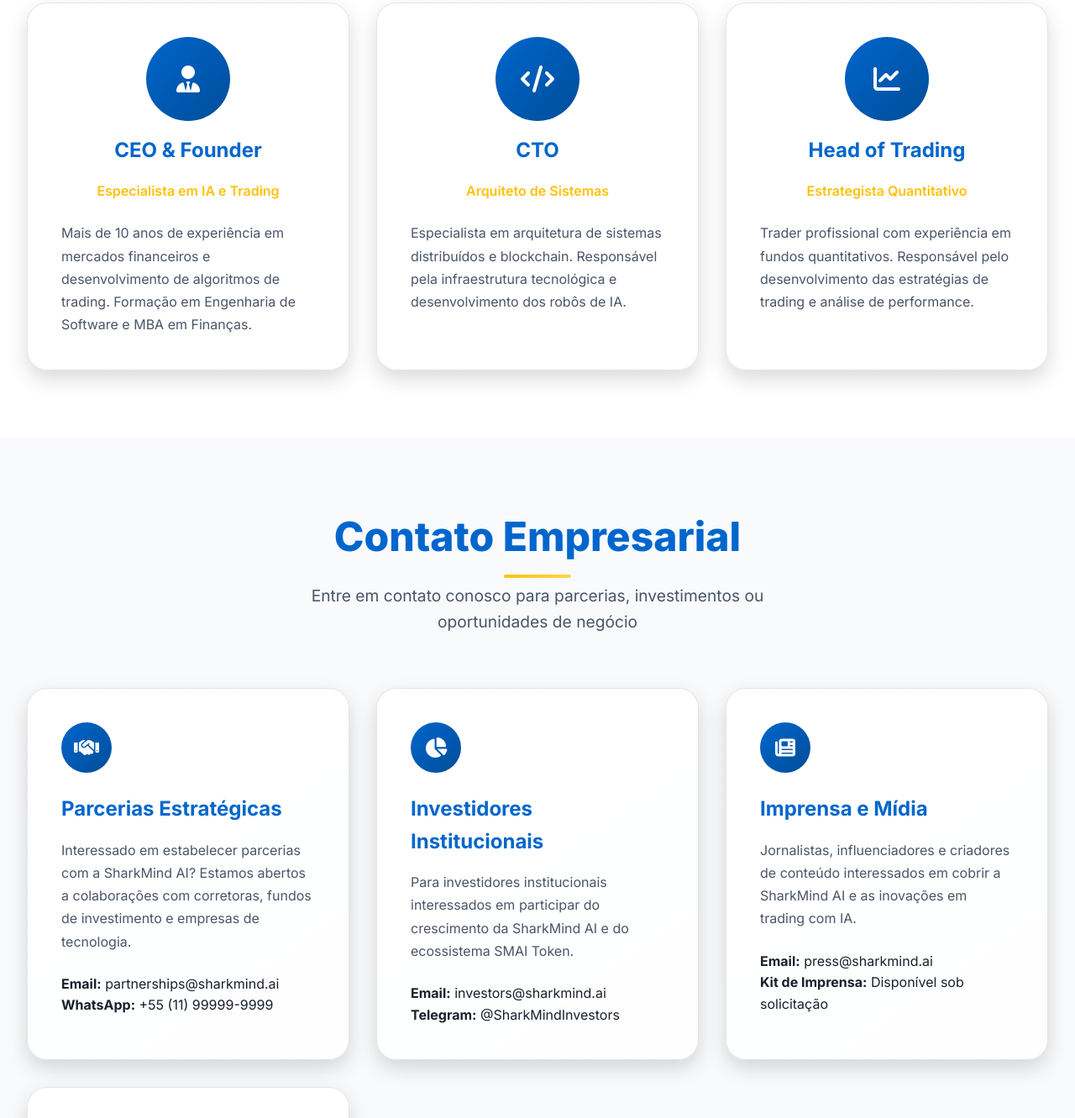
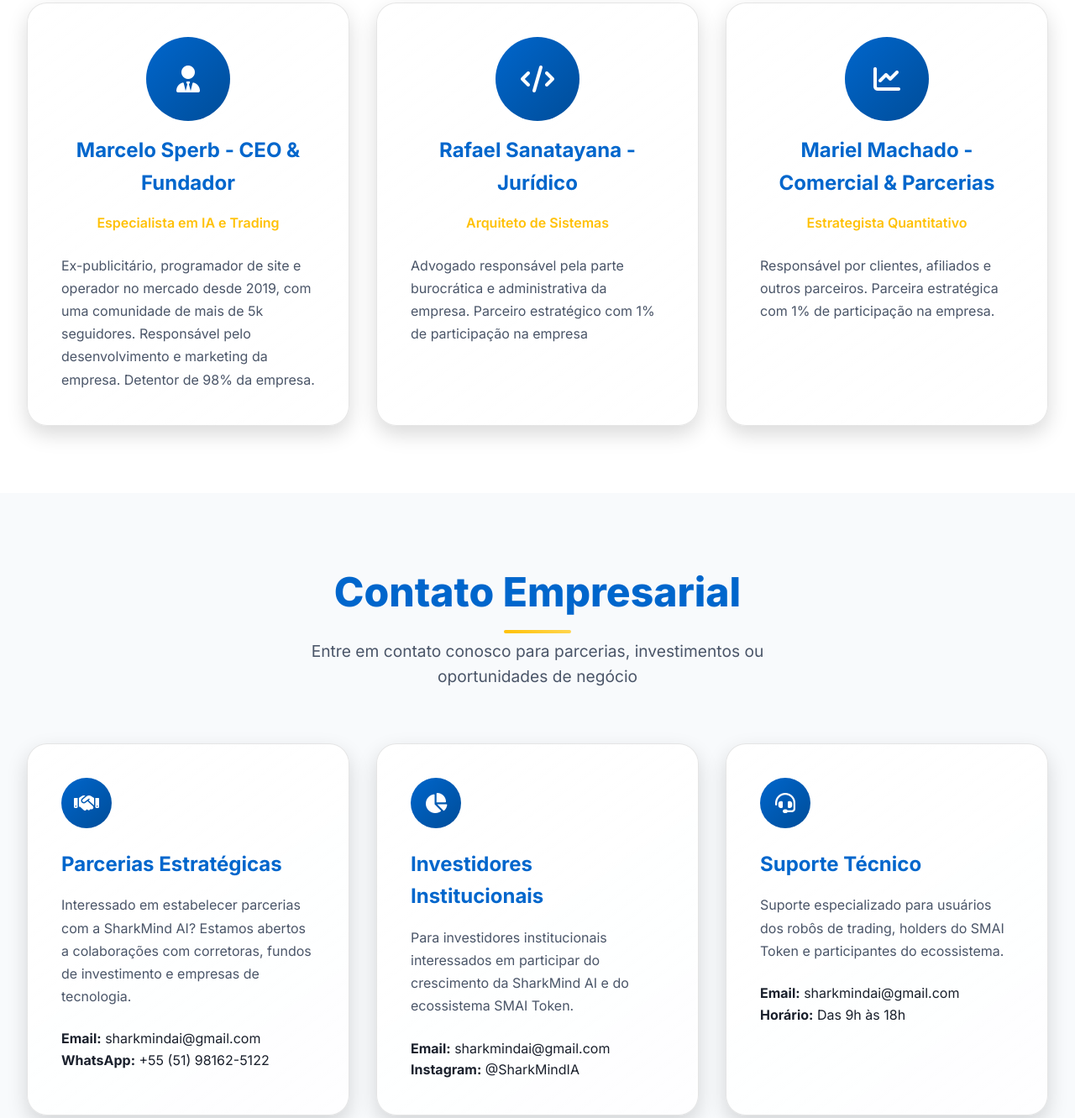
Before and after one commit to sperbtrader/alfasharksflow, a plain HTML site: page index.html in a window 1280 px wide. Shown: the part 9130-10461 px from the top of the page at 84% size. Drawn offline with Linux system fonts and the light colour scheme.

Commit message:
Update index.html

```diff
--- a/index.html
+++ b/index.html
@@ -1432,12 +1432,11 @@
                         <div style="width: 100px; height: 100px; background: var(--gradient-primary); border-radius: 50%; margin: 0 auto 1rem; display: flex; align-items: center; justify-content: center; color: white; font-size: 2rem;">
                             <i class="fas fa-user-tie"></i>
                         </div>
-                        <h3 class="card-title">CEO & Founder</h3>
+                        <h3 class="card-title">Marcelo Sperb - CEO & Fundador</h3>
                         <p style="color: var(--accent-gold); font-weight: 600; margin-bottom: 1rem;">Especialista em IA e Trading</p>
                     </div>
                     <p class="card-description">
-                        Mais de 10 anos de experiência em mercados financeiros e desenvolvimento de algoritmos de trading.
-                        Formação em Engenharia de Software e MBA em Finanças.
+                        Ex-publicitário, programador de site e operador no mercado desde 2019, com uma comunidade de mais de 5k seguidores. Responsável pelo desenvolvimento e marketing da empresa. Detentor de 98% da empresa.
                     </p>
                 </div>
 
@@ -1446,12 +1445,11 @@
                         <div style="width: 100px; height: 100px; background: var(--gradient-primary); border-radius: 50%; margin: 0 auto 1rem; display: flex; align-items: center; justify-content: center; color: white; font-size: 2rem;">
                             <i class="fas fa-code"></i>
                         </div>
-                        <h3 class="card-title">CTO</h3>
+                        <h3 class="card-title">Rafael Sanatayana - Jurídico</h3>
                         <p style="color: var(--accent-gold); font-weight: 600; margin-bottom: 1rem;">Arquiteto de Sistemas</p>
                     </div>
                     <p class="card-description">
-                        Especialista em arquitetura de sistemas distribuídos e blockchain. Responsável pela infraestrutura
-                        tecnológica e desenvolvimento dos robôs de IA.
+                        Advogado responsável pela parte burocrática e administrativa da empresa. Parceiro estratégico com 1% de participação na empresa
                     </p>
                 </div>
 
@@ -1460,12 +1458,11 @@
                         <div style="width: 100px; height: 100px; background: var(--gradient-primary); border-radius: 50%; margin: 0 auto 1rem; display: flex; align-items: center; justify-content: center; color: white; font-size: 2rem;">
                             <i class="fas fa-chart-line"></i>
                         </div>
-                        <h3 class="card-title">Head of Trading</h3>
+                        <h3 class="card-title">Mariel Machado - Comercial & Parcerias</h3>
                         <p style="color: var(--accent-gold); font-weight: 600; margin-bottom: 1rem;">Estrategista Quantitativo</p>
                     </div>
                     <p class="card-description">
-                        Trader profissional com experiência em fundos quantitativos. Responsável pelo desenvolvimento
-                        das estratégias de trading e análise de performance.
+                        Responsável por clientes, afiliados e outros parceiros. Parceira estratégica com 1% de participação na empresa.
                     </p>
                 </div>
             </div>
@@ -1491,8 +1488,8 @@
                         com corretoras, fundos de investimento e empresas de tecnologia.
                     </p>
                     <div style="margin-top: 1.5rem;">
-                        <p><strong>Email:</strong> partnerships@sharkmind.ai</p>
-                        <p><strong>WhatsApp:</strong> +55 (11) 99999-9999</p>
+                        <p><strong>Email:</strong> sharkmindai@gmail.com</p>
+                        <p><strong>WhatsApp:</strong> +55 (51) 98162-5122</p>
                     </div>
                 </div>
 
@@ -1506,23 +1503,8 @@
                         e do ecossistema SMAI Token.
                     </p>
                     <div style="margin-top: 1.5rem;">
-                        <p><strong>Email:</strong> investors@sharkmind.ai</p>
-                        <p><strong>Telegram:</strong> @SharkMindInvestors</p>
-                    </div>
-                </div>
-
-                <div class="card">
-                    <div class="card-icon">
-                        <i class="fas fa-newspaper"></i>
-                    </div>
-                    <h3 class="card-title">Imprensa e Mídia</h3>
-                    <p class="card-description">
-                        Jornalistas, influenciadores e criadores de conteúdo interessados em cobrir a SharkMind AI
-                        e as inovações em trading com IA.
-                    </p>
-                    <div style="margin-top: 1.5rem;">
-                        <p><strong>Email:</strong> press@sharkmind.ai</p>
-                        <p><strong>Kit de Imprensa:</strong> Disponível sob solicitação</p>
+                        <p><strong>Email:</strong> sharkmindai@gmail.com</p>
+                        <p><strong>Instagram:</strong> @SharkMindIA</p>
                     </div>
                 </div>
 
@@ -1536,9 +1518,8 @@
                         participantes do ecossistema.
                     </p>
                     <div style="margin-top: 1.5rem;">
-                        <p><strong>Email:</strong> support@sharkmind.ai</p>
-                        <p><strong>Discord:</strong> SharkMind Community</p>
-                        <p><strong>Horário:</strong> 24/7 para holders Premium</p>
+                        <p><strong>Email:</strong> sharkmindai@gmail.com</p>
+                        <p><strong>Horário:</strong> Das 9h às 18h</p>
                     </div>
                 </div>
             </div>
```
